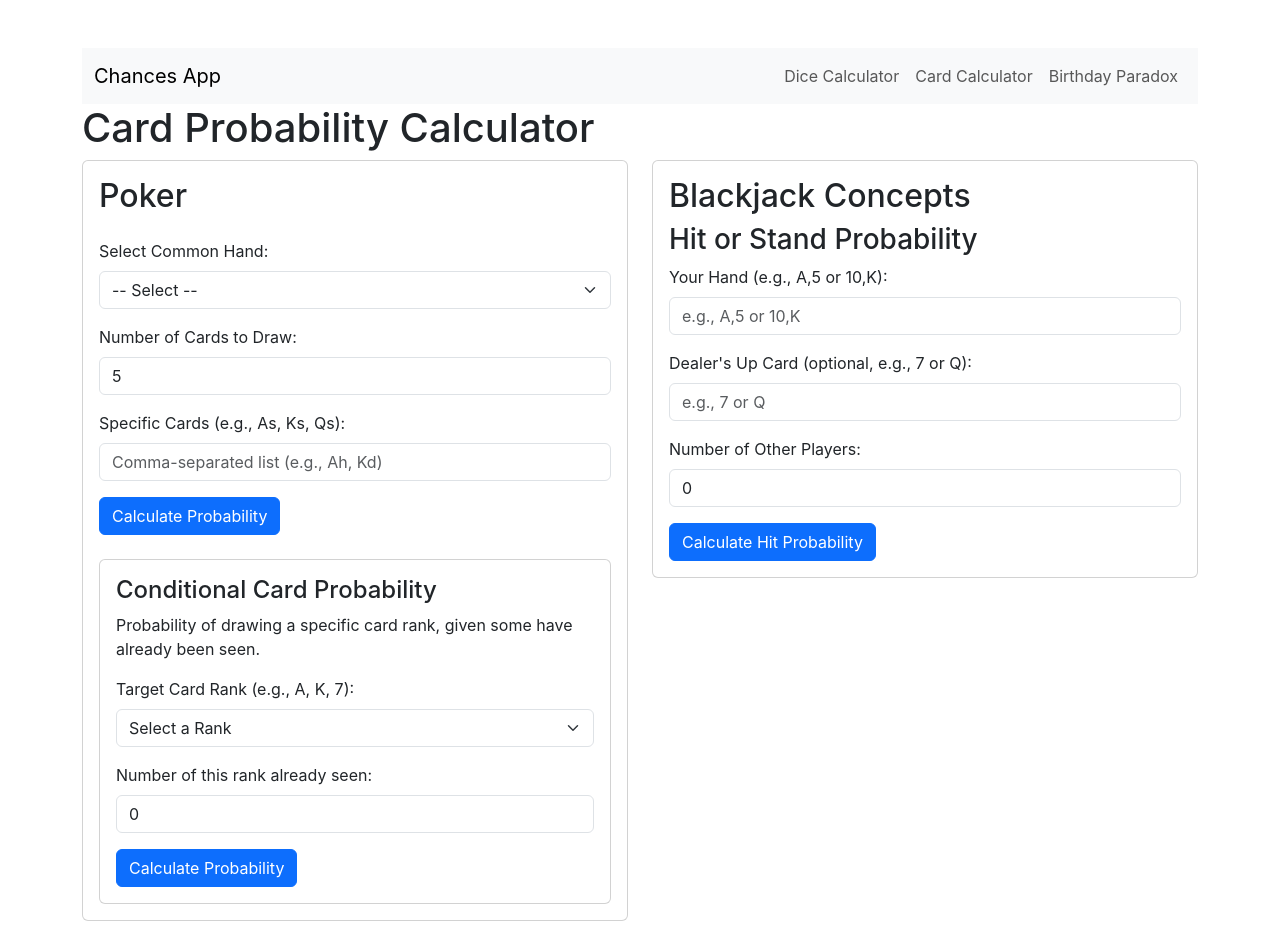
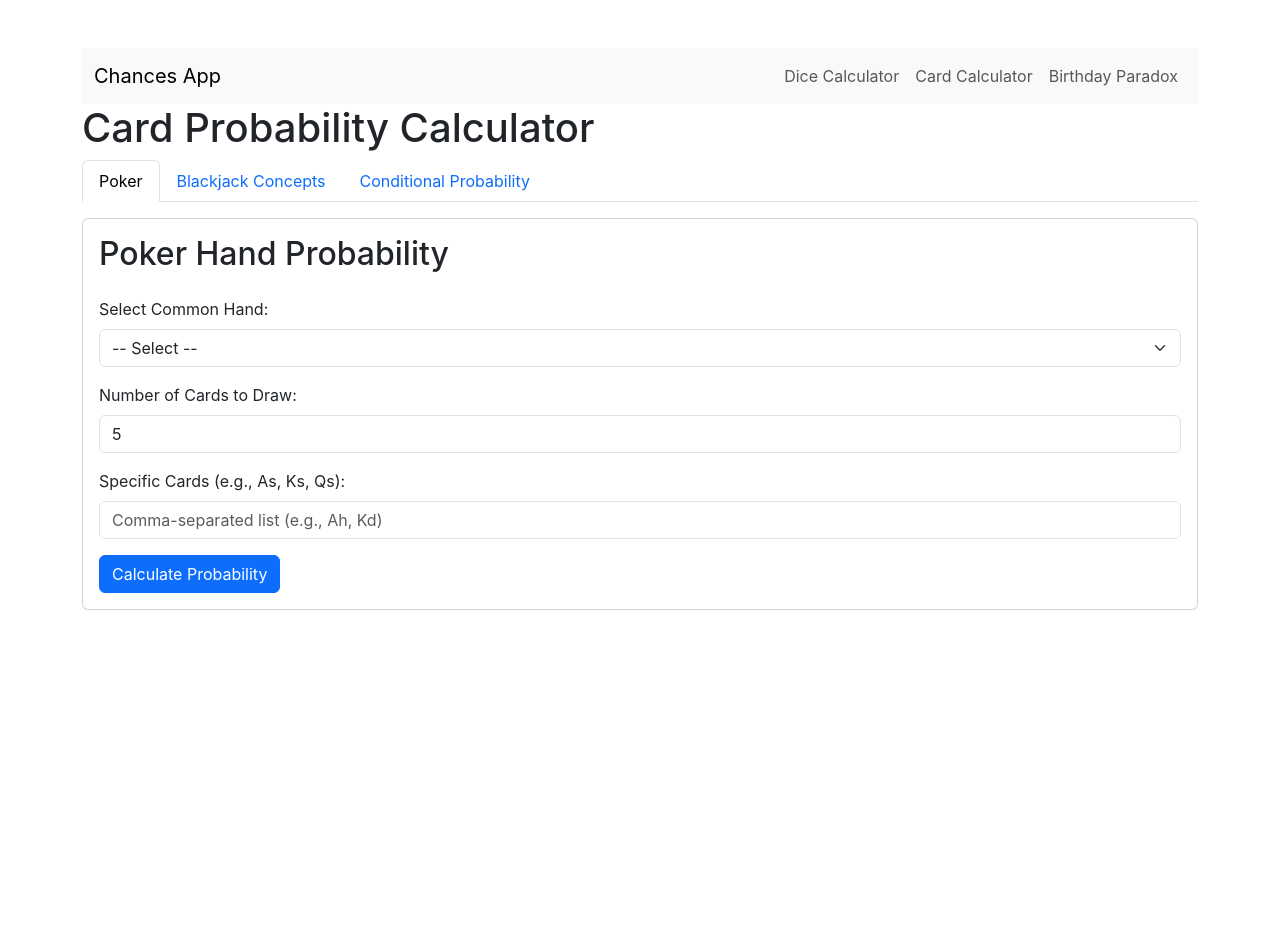
Before and after one commit to jefcollier/Chances, a React (Create React App) app in the folder chances-app/: page /card in a window 1280 px wide. After the commit the page ends 800 px from the top, so only its background shows below. Built offline with nearby package versions, Linux system fonts and the light colour scheme.

Commit message:
feat: Implement tabbed interface for Card Calculator features
Refactors the Card Calculator page to use Bootstrap tabs, organizing
"Poker Hand Probability", "Blackjack Concepts", and "Conditional Probability"
into separate, navigable tabs for improved user experience and organization.

```diff
--- a/chances-app/src/components/CardCalculatorPage.js
+++ b/chances-app/src/components/CardCalculatorPage.js
@@ -22,11 +22,22 @@ const CardCalculatorPage = () => {
   return (
     <div>
       <h1>Card Probability Calculator</h1>
-      <div className="row">
-        <div className="col-md-6">
-          <div className="card mb-4">
+      <ul className="nav nav-tabs" id="cardTabs" role="tablist">
+        <li className="nav-item" role="presentation">
+          <button className="nav-link active" id="poker-tab" data-bs-toggle="tab" data-bs-target="#poker" type="button" role="tab" aria-controls="poker" aria-selected="true">Poker</button>
+        </li>
+        <li className="nav-item" role="presentation">
+          <button className="nav-link" id="blackjack-tab" data-bs-toggle="tab" data-bs-target="#blackjack" type="button" role="tab" aria-controls="blackjack" aria-selected="false">Blackjack Concepts</button>
+        </li>
+        <li className="nav-item" role="presentation">
+          <button className="nav-link" id="conditional-tab" data-bs-toggle="tab" data-bs-target="#conditional" type="button" role="tab" aria-controls="conditional" aria-selected="false">Conditional Probability</button>
+        </li>
+      </ul>
+      <div className="tab-content" id="cardTabsContent">
+        <div className="tab-pane fade show active" id="poker" role="tabpanel" aria-labelledby="poker-tab">
+          <div className="card mt-3">
             <div className="card-body">
-              <h2 className="card-title">Poker</h2>
+              <h2 className="card-title">Poker Hand Probability</h2>
               <CardForm onCalculate={handleCalculate} />
               {probabilityResults && (
                 <CardProbabilityDisplay
@@ -36,15 +47,22 @@ const CardCalculatorPage = () => {
                   probability={probabilityResults.probability}
                 />
               )}
-              <ConditionalCardProbability />
             </div>
           </div>
         </div>
-        <div className="col-md-6">
-          <div className="card mb-4">
+        <div className="tab-pane fade" id="blackjack" role="tabpanel" aria-labelledby="blackjack-tab">
+          <div className="card mt-3">
             <div className="card-body">
               <h2 className="card-title">Blackjack Concepts</h2>
               <BlackjackProbability />
+            </div>
+          </div>
+        </div>
+        <div className="tab-pane fade" id="conditional" role="tabpanel" aria-labelledby="conditional-tab">
+          <div className="card mt-3">
+            <div className="card-body">
+              <h2 className="card-title">Conditional Card Probability</h2>
+              <ConditionalCardProbability />
             </div>
           </div>
         </div>
```
